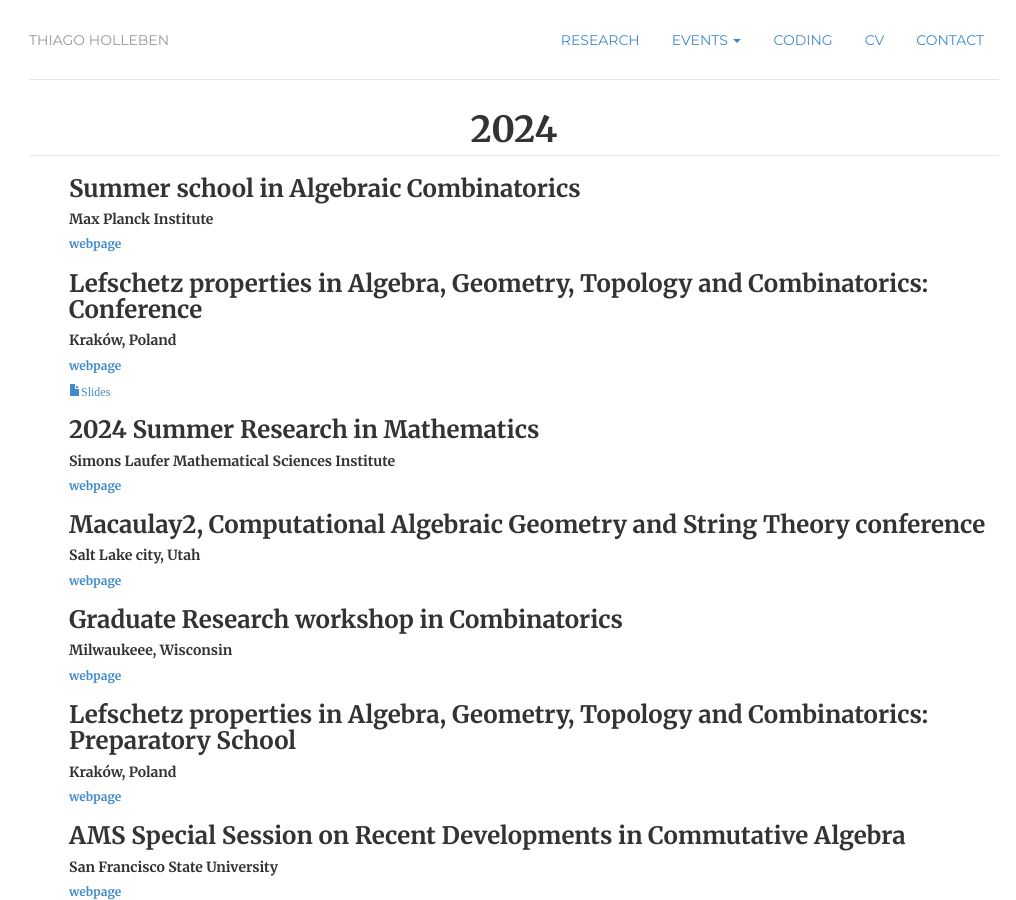
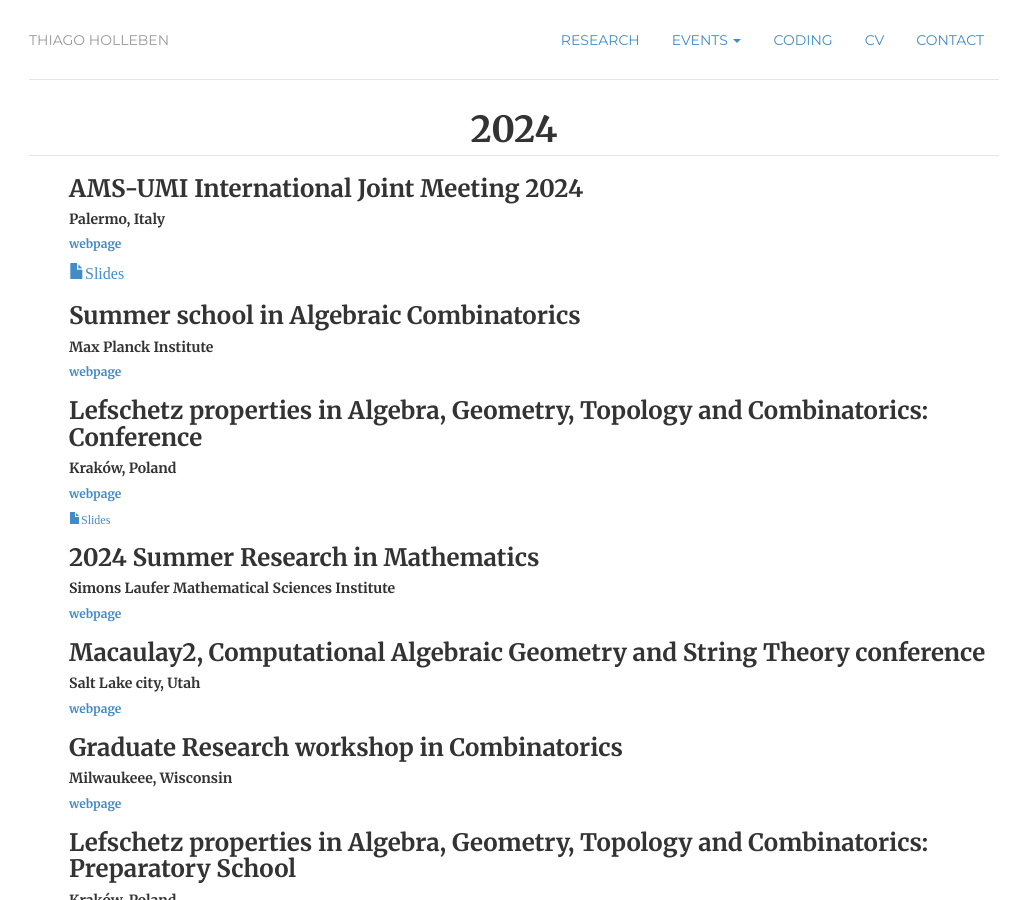
Before and after one commit to hollebenthiago/hollebenthiago.github.io, a Jekyll site: the page built from attended/index.html, in a window 1280 px wide and 900 px high. Shown: the whole window, without its empty margins (126-1142 px from the left). Built offline with Jekyll 4.4.1, drawn with Linux system fonts in a browser that asks for light colours.

Commit message:
adding palermo

```diff
--- a/attended/index.html
+++ b/attended/index.html
@@ -10,6 +10,18 @@ description: Thiago Holleben is a PhD candidate at Dalhousie University.
 
     <div class="paper-list">
         <ul>
+            <li>
+                <h3>
+                    AMS-UMI International Joint Meeting 2024
+                </h3>
+                <h5>
+                    Palermo, Italy
+                </h5>
+                <h6>
+                    <a href="https://umi.dm.unibo.it/jm-umi-ams/">webpage</a>
+                </h6>
+                <a href="../slidesposters/slides/palermo24.pdf"><i class="glyphicon glyphicon-file">Slides</i></a>
+            </li>
             <li>
                 <h3>
                     Summer school in Algebraic Combinatorics
```
Also changed, not shown: 1 other file.
